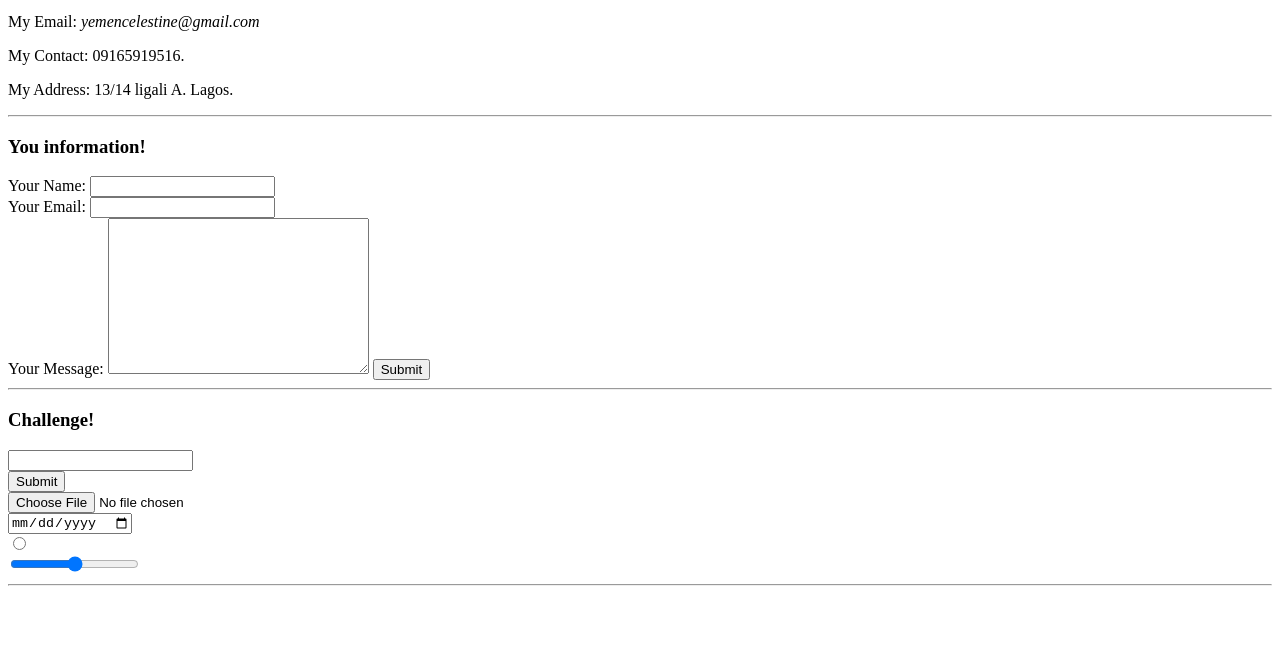
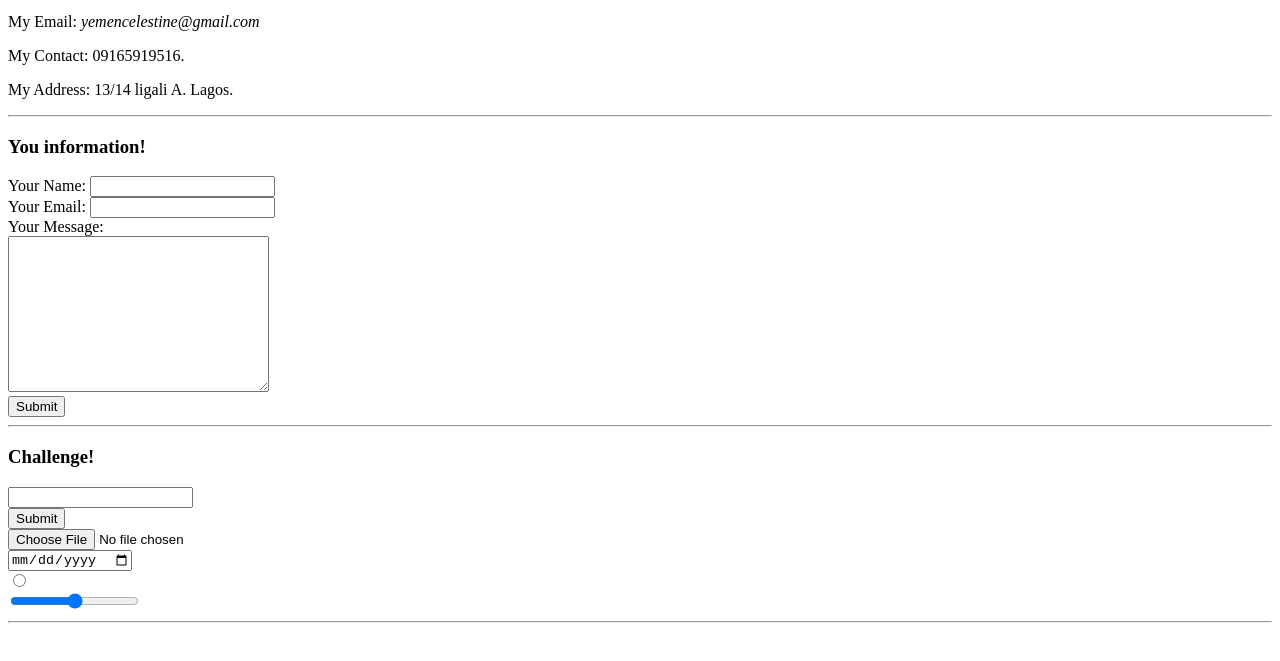
Before and after one commit to YemenCelestine/cv, a plain HTML site: page image/contact.html in a window 1280 px wide. Shown: the part 101-762 px from the top of the page. Drawn offline with Linux system fonts and the light colour scheme.

Commit message:
Update contact.html

```diff
--- a/image/contact.html
+++ b/image/contact.html
@@ -19,8 +19,8 @@
         <input type="text" name="your name" value=""> <br>
         <label>Your Email:</label>
         <input type="email" name="your email"> <br>
-        <label>Your Message:</label>
-         <textarea name="text" cols="30" rows="10"></textarea>
+        <label>Your Message:</label><br>
+         <textarea name="text" cols="30" rows="10"></textarea><br>
         <input type="submit">
     </form>
     <hr>
```
